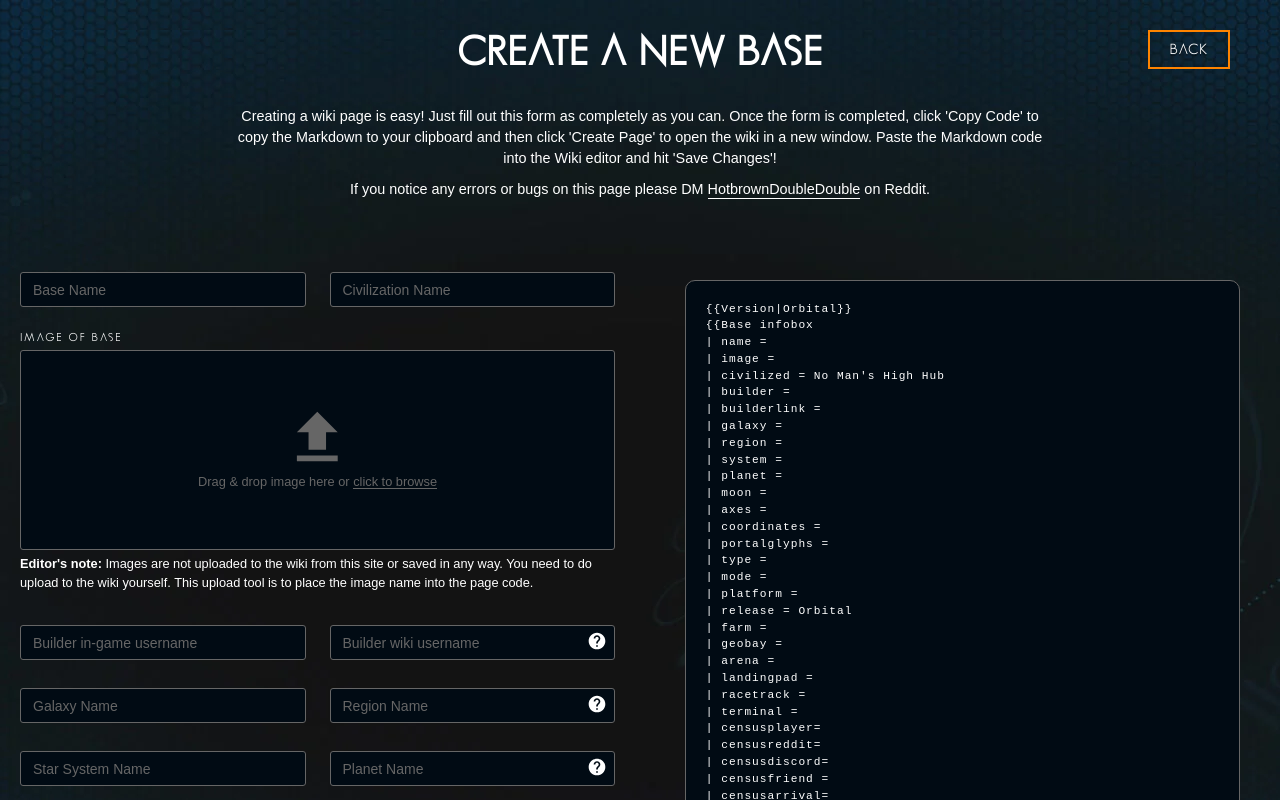
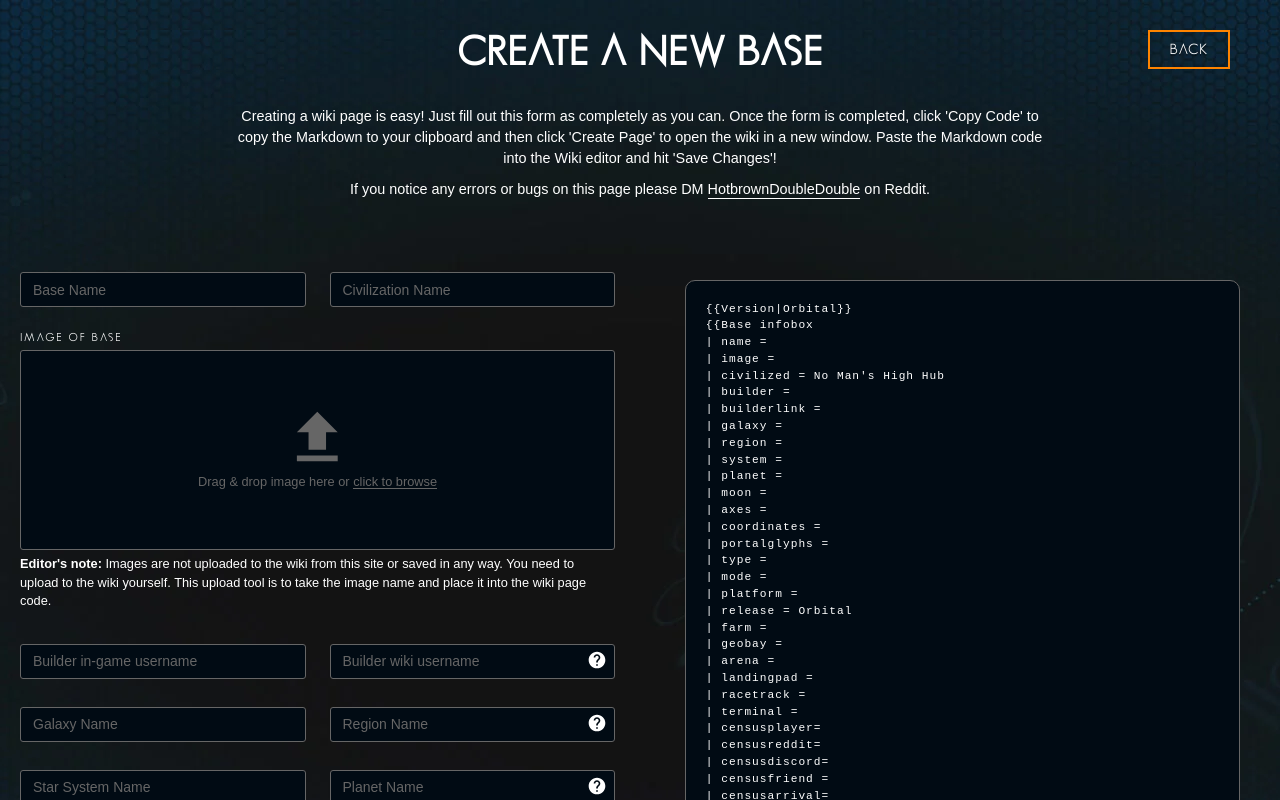
Before and after one commit to BrockBeldham/nms-wiki-boilerplate, a Next.js app: page /base in a window 1280 px wide. Shown: the top 800 px of the page. Built offline with nearby package versions, Linux system fonts and the light colour scheme; a web font is replaced by a local one.

Commit message:
🎨 improved messaging for image uploads

```diff
--- a/components/dropzone.js
+++ b/components/dropzone.js
@@ -71,7 +71,7 @@ function Dropzone({ label, maxFiles, onUpload }) {
         }
 
       </div>
-      <p className={styles.note}><strong>Editor&apos;s note:</strong> Images are not uploaded to the wiki from this site or saved in any way. You need to do upload to the wiki yourself. This upload tool is to place the image name into the page code.</p>
+      <p className={styles.note}><strong>Editor&apos;s note:</strong> Images are not uploaded to the wiki from this site or saved in any way. You need to upload to the wiki yourself. This upload tool is to take the image name and place it into the wiki page code.</p>
     </div>
   );
 }
```
